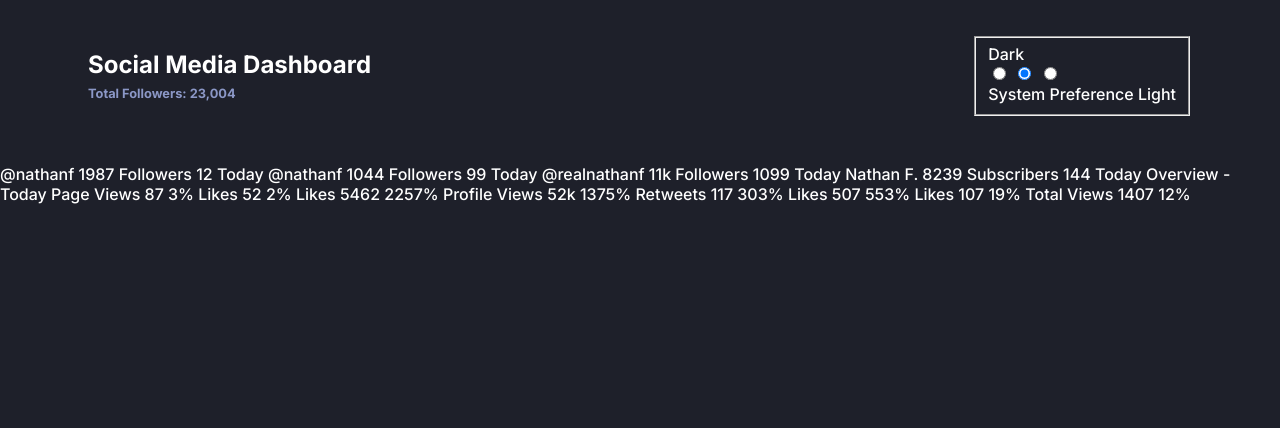
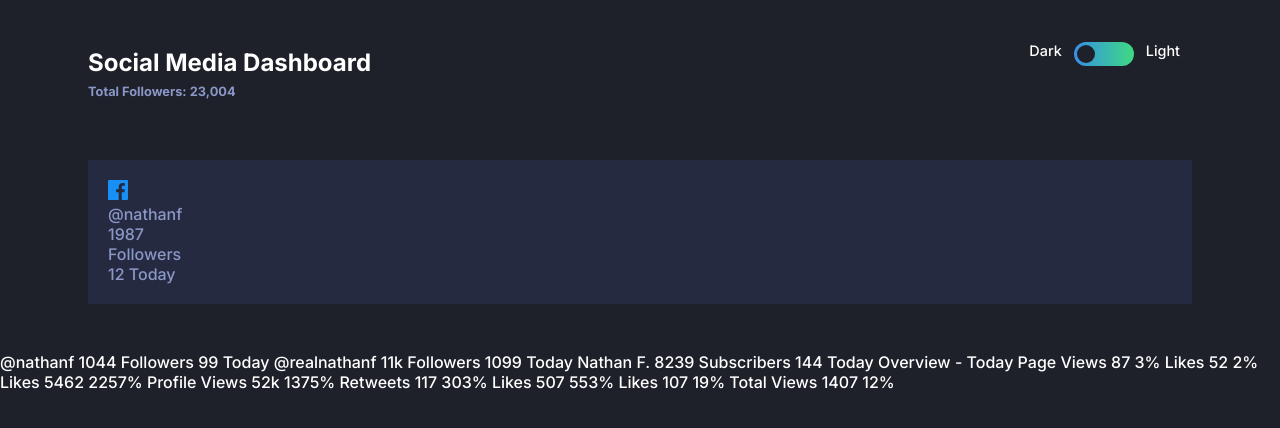
Before and after one commit to alexiscodes21/social-media-dashboard, a website: page index.html in a window 1280 px wide. Drawn offline with Linux system fonts and the light colour scheme.

Commit message:
create theme switcher button and card layout top cards

```diff
--- a/css/style.css
+++ b/css/style.css
@@ -9,7 +9,7 @@
   --youtube-color: #c4032a;
   /* dark and light mode toggle button colors */
   --toggle-gradient-color: linear-gradient(to right, #378fe6, #3eda82);
-  --toggle-color: #aeb3cb;
+  --toggle-color-light: #aeb3cb;
   /* dark mode colors */
   --dark-blue-bg-color: #1e202a;
   --dark-blue-top-bg-pattern-color: #1f212e;
@@ -56,7 +56,7 @@ h3 {
 
 h1 {
   font-size: 1.5rem;
-  margin-bottom: .2rem;
+  margin-bottom: 0.2rem;
 }
 
 @media screen and (min-width: 1024px) {
@@ -71,15 +71,77 @@ a:active {
   text-decoration: none;
 }
 
-.card {
-  padding: 1.25rem;
+label[for="dark"] {
+  grid-column: 1 / 2;
+  justify-self: end;
 }
 
-.toggle .btn {
-  width: 1rem;
-  height: 1rem;
+
+label[for="light"] {
+  grid-column: 3 / 4;
+}
+
+.toggle {
+  display: grid;
+  grid-template-columns: 1fr 3.75rem 1fr;
+  grid-template-rows: repeat(2, 1fr);
+  border: none;
+  gap: 0.75rem;
+  margin: 0;
+}
+
+.toggle-wrapper {
+  position: relative;
+  grid-column: 2 / 3;
+  grid-row: 1 / 2;
+  height: 1.5rem;
+}
+
+.toggle input[type="radio"] {
+  margin: 0 -2px 0 -2px;
+  opacity: 0;
+  width: 1.25rem;
+  height: 1.5rem;
+}
+
+
+.toggle-background {
+  display: block;
+  height: 100%;
+  width: 100%;
+  position: absolute;
+  top: 0;
+  border-radius: 0.75rem;
+  overflow: hidden;
+  background: var(--toggle-gradient-color);
+  pointer-events: none;
+}
+
+.toggle-button {
+  position: absolute;
+  left: .2rem;
+  top: .2rem;
+  right: 100%;
+  width: 1.125rem;
+  height: 1.125rem;
   border-radius: 50%;
-  background-color: var(--toggle-color);
+  background-color: var(--dark-blue-bg-color);
+  transition: all 200ms ease-in-out;
+}
+
+.toggle #light:checked ~ .toggle-button {
+  left: calc(100% - 1.3rem);
+  right: .2rem;
+}
+
+.toggle #system:checked ~ .toggle-button {
+  left: 50%;
+  right: auto;
+  transform: translate(-50%);
+}
+
+label {
+  font-size: .9rem;
 }
 
 .container {
@@ -95,13 +157,15 @@ a:active {
 }
 
 .header {
+  display: flex;
+  flex-wrap: wrap;
   margin-top: 2.25rem;
 }
 
 @media screen and (min-width: 724px) {
   .header {
     display: flex;
-    justify-content: between;
+    justify-content: space-between;
     align-items: center;
   }
 }
@@ -114,13 +178,68 @@ a:active {
 }
 
 .header-title {
+  width: 100%;
+}
+
+@media screen and (min-width: 624px) {
+  .header-title {
+    width: auto;
+  }
 }
 
 .header-subtitle {
-  font-size: .8rem;
+  font-size: 0.8rem;
   font-weight: var(--font-weight-700);
   color: var(--dark-blue-desaturated-text-color);
 }
 
 .header-toggle {
 }
+
+.card {
+  background: var(--dark-blue-desaturated-card-bg-color);
+  color: var(--dark-blue-desaturated-text-color);
+  padding: 1.25rem;
+}
+
+.card-platform {
+}
+
+.card-icon .facebook {
+}
+
+.card-icon .twitter {
+}
+
+.card-icon .instagram {
+}
+
+.card-icon .youtube {
+}
+
+.card-username {
+}
+
+.card-count {
+}
+
+.card-count .count-big {
+}
+
+.card-count .count-small {
+}
+
+.card-count .count-up {
+}
+
+.card-label {
+}
+
+.card-change {
+}
+
+.card-change .change-up {
+}
+
+.card-change .change-down {
+}
--- a/index.html
+++ b/index.html
@@ -20,26 +20,34 @@
         <h1>Social Media Dashboard</h1>
         <span class="header-subtitle"> Total Followers: 23,004 </span>
       </div>
-
       <fieldset class="header-toggle toggle" aria-label="theme toggle" role="radiogroup">
-        <label for="Dark">Dark</label>
         <div class="toggle-wrapper">
-          <input type="radio" name="theme" id="dark" />
-          <input type="radio" name="theme" id="system" checked />
+          <input type="radio" name="theme" id="dark" checked/>
           <input type="radio" name="theme" id="light" />
           <span aria-hidden="true" class="toggle-background"></span>
           <span aria-hidden="true" class="toggle-button"></span>
         </div>
-        <label for="dark">System Preference</label>
+        <label for="dark">Dark</label>
         <label for="light">Light</label>
       </fieldset>
     </header>
 
     <main>
-      <section></section>
-      @nathanf 1987 Followers 12 Today @nathanf 1044 Followers 99 Today @realnathanf 11k Followers 1099 Today Nathan F. 8239 Subscribers 144 Today
-      Overview - Today Page Views 87 3% Likes 52 2% Likes 5462 2257% Profile Views 52k 1375% Retweets 117 303% Likes 507 553% Likes 107 19% Total
-      Views 1407 12%
+      <section class="container">
+        <div class="card">
+          <div class="card-platform">
+            <div class="card-icon"><img src="img/facebook.svg" alt="Facebook Icon" /></div>
+            <div class="card-username">@nathanf</div>
+            <div class="card-count">
+              1987
+              <div class="card-label">Followers</div>
+            </div>
+            <div class="card-change">12 Today</div>
+          </div>
+        </div>
+      </section>
+      @nathanf 1044 Followers 99 Today @realnathanf 11k Followers 1099 Today Nathan F. 8239 Subscribers 144 Today Overview - Today Page Views 87 3%
+      Likes 52 2% Likes 5462 2257% Profile Views 52k 1375% Retweets 117 303% Likes 507 553% Likes 107 19% Total Views 1407 12%
     </main>
     <!-- build:js js/main.js -->
     <script src="js/scripts.js"></script>
```
